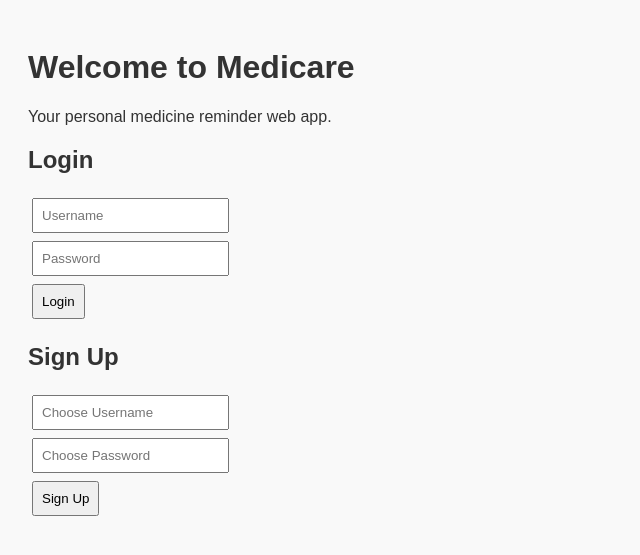
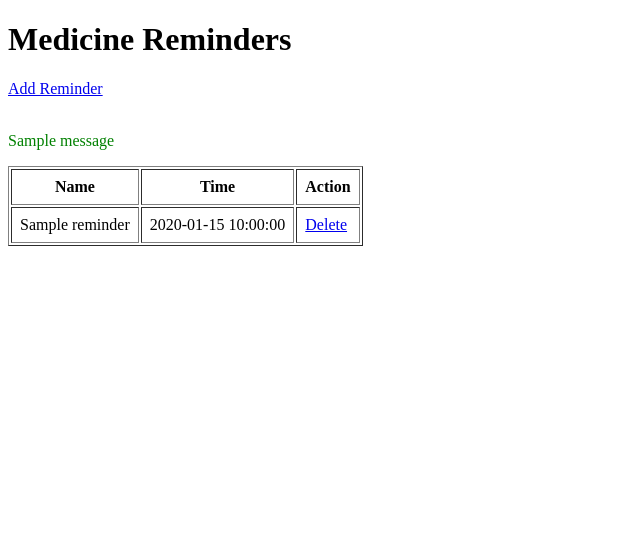
Before and after one commit to vrundakamboj/medicine_reminder_project, a Flask app: template templates/index.html in a window 1280 px wide. Shown: the top 555 px of the page, without its empty margins (0-640 px from the left). Run offline with Flask 3, Linux system fonts and the light colour scheme; the template is opened without the code that fills it: most values are stand-ins (such as "Sample title", 1, 10 or a date in 2020); one stand-in notice (Sample message) is shown.

Commit message:
Enhance reminders functionality and update title
Added JavaScript function to check and alert due reminders every minute. Updated title and modified the layout for reminders display.

```diff
--- a/templates/index.html
+++ b/templates/index.html
@@ -1,33 +1,57 @@
 <!DOCTYPE html>
 <html>
 <head>
-    <title>Medicare - Medicine Reminder</title>
+    <title>Medicine Reminder</title>
+    <script>
+        // JavaScript function to check for due reminders
+        function checkReminders() {
+            const reminders = JSON.parse('{{ reminders | tojson | safe }}');
+            const now = new Date();
+            const currentTime = now.toTimeString().slice(0,5); // "HH:MM"
 
-    <!-- Link CSS -->
-    <link rel="stylesheet" type="text/css" href="{{ url_for('static', filename='style.css') }}">
-    <!-- Google Font -->
-    <link href="https://fonts.googleapis.com/css2?family=Poppins:wght@400;600&display=swap" rel="stylesheet">
+            reminders.forEach(r => {
+                if (r.time === currentTime) {
+                    alert("⏰ Reminder: " + r.name);
+                }
+            });
+        }
+
+        // Check every 60 seconds
+        setInterval(checkReminders, 60000);
+    </script>
 </head>
 <body>
-    <div class="container">
-        <h1>Welcome to Medicare</h1>
-        <p>Your personal medicine reminder web app.</p>
+    <h1>Medicine Reminders</h1>
+    <a href="{{ url_for('add_reminder') }}">Add Reminder</a>
+    <br><br>
 
-        <div class="auth-options">
-            <h2>Login</h2>
-            <form action="/login" method="POST">
-                <input type="text" name="username" placeholder="Username" required><br>
-                <input type="password" name="password" placeholder="Password" required><br>
-                <button type="submit">Login</button>
-            </form>
+    {% with messages = get_flashed_messages(with_categories=true) %}
+      {% if messages %}
+        {% for category, message in messages %}
+          <p style="color: {% if category == 'success' %}green{% else %}red{% endif %};">
+            {{ message }}
+          </p>
+        {% endfor %}
+      {% endif %}
+    {% endwith %}
 
-            <h2>Sign Up</h2>
-            <form action="/signup" method="POST">
-                <input type="text" name="username" placeholder="Choose Username" required><br>
-                <input type="password" name="password" placeholder="Choose Password" required><br>
-                <button type="submit">Sign Up</button>
-            </form>
-        </div>
-    </div>
+    {% if reminders %}
+    <table border="1" cellpadding="8">
+        <tr>
+            <th>Name</th>
+            <th>Time</th>
+            <th>Action</th>
+        </tr>
+        {% for r in reminders %}
+        <tr>
+            <td>{{ r.name }}</td>
+            <td>{{ r.time }}</td>
+            <td><a href="{{ url_for('delete_reminder', index=loop.index0) }}">Delete</a></td>
+        </tr>
+        {% endfor %}
+    </table>
+    {% else %}
+    <p>No reminders added yet.</p>
+    {% endif %}
 </body>
 </html>
```
